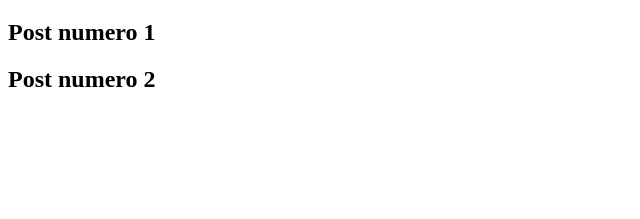
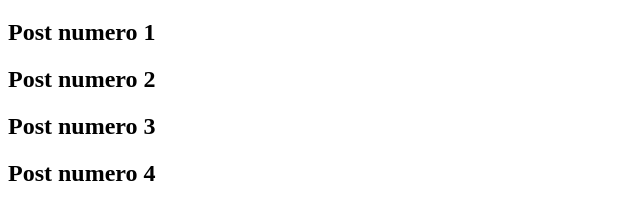
Before and after one commit to AdelinoNetto/aulagithub, a plain HTML site: page blog.html in a window 1280 px wide. Shown: the part 61-280 px from the top of the page, without its empty margins (0-640 px from the left). Drawn offline with Linux system fonts and the light colour scheme.

Commit message:
Acrescentado informações na pagina blog

```diff
--- a/blog.html
+++ b/blog.html
@@ -10,5 +10,7 @@
     <h1>Página de blog</h1>
     <h2>Post numero 1</h2>
     <h2>Post numero 2</h2>
+    <h2>Post numero 3</h2>
+    <h2>Post numero 4</h2>
 </body>
 </html>
```
